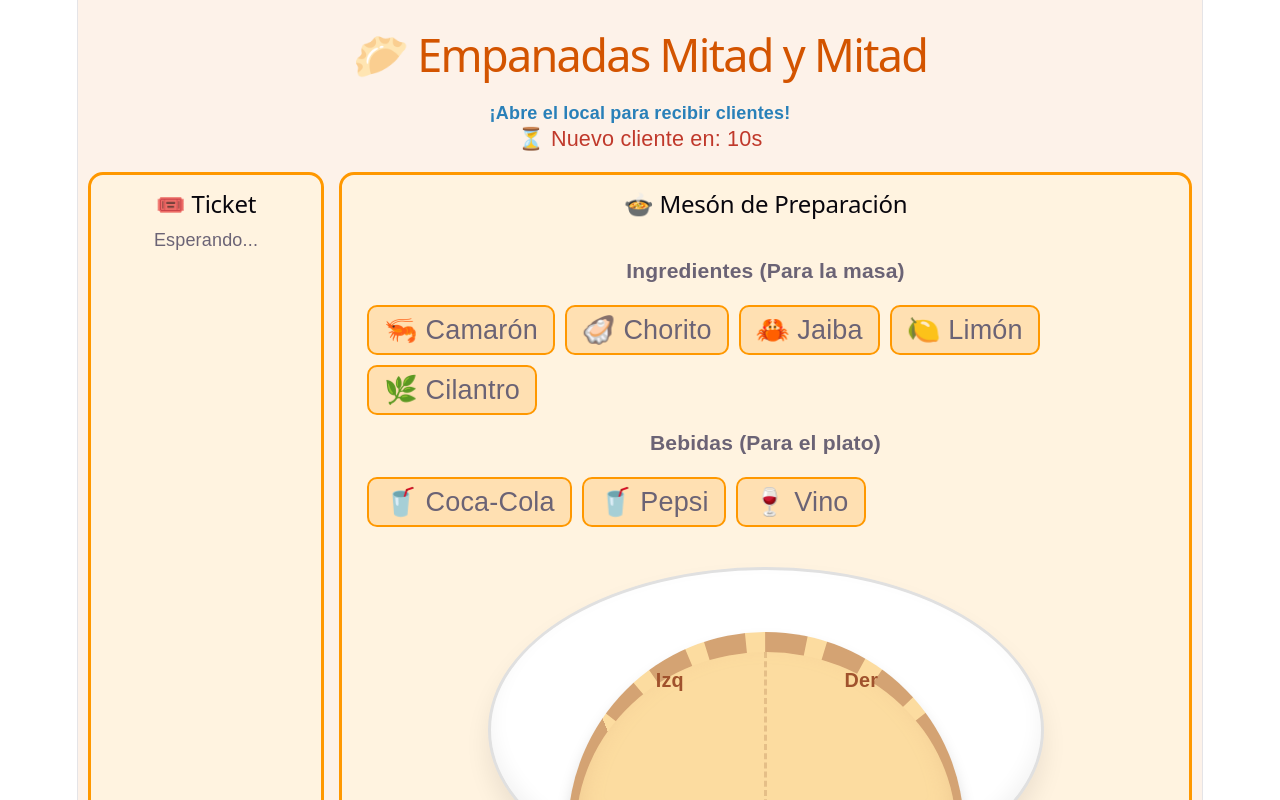
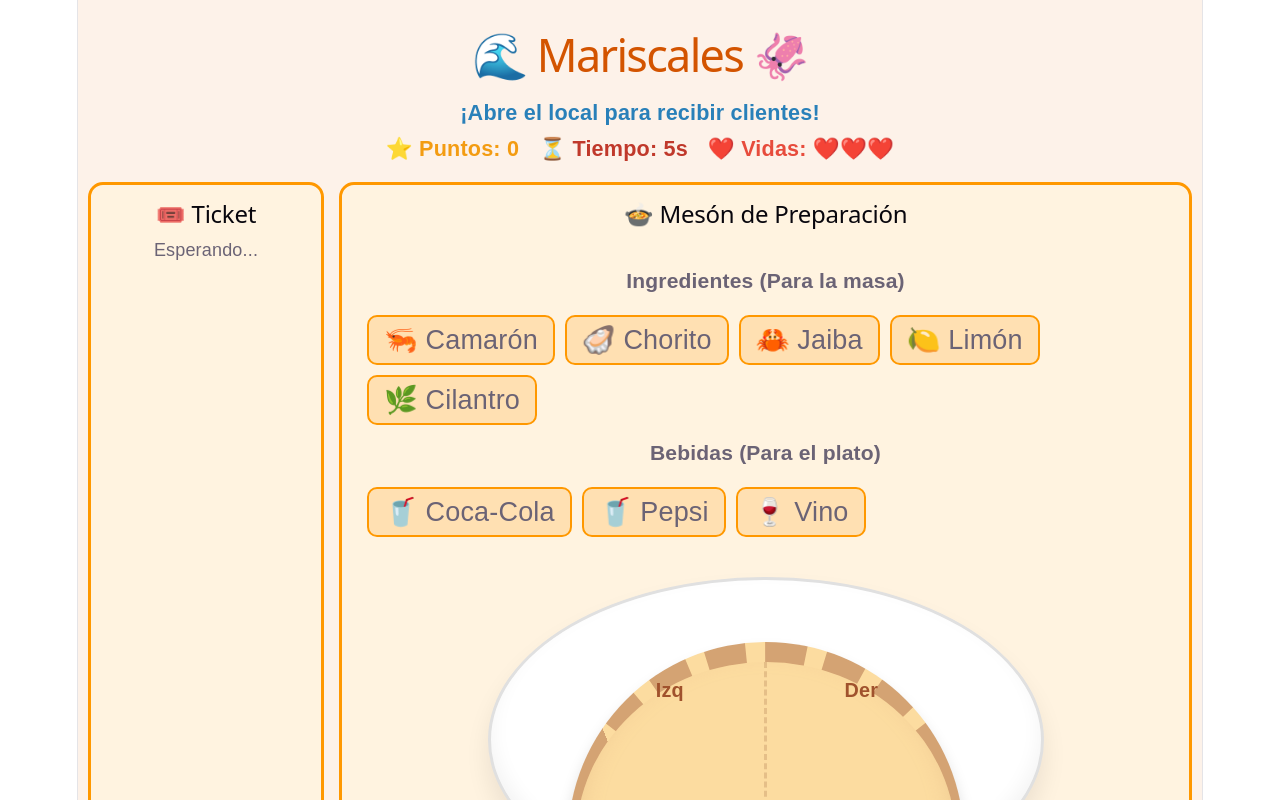
Before and after one commit to vnoram/mariscal, a React (Vite) app: page / in a window 1280 px wide. Shown: the top 800 px of the page. Built offline with nearby package versions, Linux system fonts and the light colour scheme; what mobile-drag-drop would draw is missing.

Commit message:
actualizacion v2.11

```diff
--- a/src/App.jsx
+++ b/src/App.jsx
@@ -8,74 +8,122 @@ const inventario = ['🦐 Camarón', '🦪 Chorito', '🦀 Jaiba', '🍋 Limón'
 const inventarioBebidas = ['🥤 Coca-Cola', '🥤 Pepsi', '🍷 Vino'];
 
 export default function App() {
+
   const [empanada, setEmpanada] = useState({ izquierda: [], derecha: [] });
-  const [bebidaPlato, setBebidaPlato] = useState(null); // Nuevo estado para el plato
+  const [bebidaPlato, setBebidaPlato] = useState(null);
   const [pedidoActual, setPedidoActual] = useState(null);
   const [mensaje, setMensaje] = useState("¡Abre el local para recibir clientes!");
-  const [contador, setContador] = useState(15);
+
+  // Tus estados originales recuperados al 100%
+  const [contador, setContador] = useState(10);
+  const [vidas, setVidas] = useState(3);
+  const [puntos, setPuntos] = useState(0); // RECUPERADO
+  const [juegoTerminado, setJuegoTerminado] = useState(false);
 
   const generarPedido = () => {
     const nuevoPedido = {
       izquierda: [inventario[Math.floor(Math.random() * inventario.length)]],
       derecha: [inventario[Math.floor(Math.random() * inventario.length)]],
-      bebida: inventarioBebidas[Math.floor(Math.random() * inventarioBebidas.length)] // El cliente pide bebida
+      bebida: inventarioBebidas[Math.floor(Math.random() * inventarioBebidas.length)]
     };
+
     setPedidoActual(nuevoPedido);
     setEmpanada({ izquierda: [], derecha: [] });
-    setBebidaPlato(null); // Limpiamos el plato
+    setBebidaPlato(null);
     setMensaje("¡Cliente nuevo en la mesa!");
   };
 
   useEffect(() => {
+    if (juegoTerminado) return;
     const timer = setInterval(() => setContador((c) => c - 1), 1000);
     return () => clearInterval(timer);
-  }, []);
+  }, [juegoTerminado]);
 
+// Cuando llega a 0 -> pierde vida y nuevo cliente
   useEffect(() => {
-    if (contador <= 0) {
+    // EL ARREGLO ESTÁ AQUÍ: Si el juego ya terminó, no dispares este evento
+    if (contador === 0 && !juegoTerminado) {
+      setVidas((v) => v - 1);
+      setMensaje("⏳ ¡Tiempo agotado! Perdiste una vida.");
       generarPedido();
-      setContador(15);
+      setContador(10);
     }
-  }, [contador]);
+  }, [contador, juegoTerminado]);
+
+  // Verifica si pierde
+  useEffect(() => {
+    if (vidas <= 0 && !juegoTerminado) { // Evita que se dispare múltiples veces
+      setJuegoTerminado(true);
+      setMensaje(`💀 Game Over. Te despidieron de la Picá. Lograste: ${puntos} Pts.`);
+      // Ya no forzamos el contador a 0 aquí para evitar el bucle
+    }
+  }, [vidas, puntos, juegoTerminado]);
 
   const agregarIngrediente = (item, lado) => {
+    if (juegoTerminado) return;
     setEmpanada(prev => ({ ...prev, [lado]: [...prev[lado], item] }));
   };
 
-  // Función exclusiva para agregar al plato
   const agregarBebida = (item) => {
+    if (juegoTerminado) return;
     setBebidaPlato(item);
   };
 
   const entregarPedido = () => {
-    if (!pedidoActual) return setMensaje("No hay clientes.");
+    if (juegoTerminado || !pedidoActual) return setMensaje("No hay clientes.");
 
     const esCorrecto =
       JSON.stringify(empanada.izquierda.sort()) === JSON.stringify(pedidoActual.izquierda.sort()) &&
       JSON.stringify(empanada.derecha.sort()) === JSON.stringify(pedidoActual.derecha.sort()) &&
-      bebidaPlato === pedidoActual.bebida; // Validamos que lleve la bebida correcta
-
-    setMensaje(esCorrecto ? "⭐⭐⭐⭐⭐ ¡Perfecto! Al cliente le encantó." : "❌ Pedido incorrecto...");
+      bebidaPlato === pedidoActual.bebida;
 
     if (esCorrecto) {
-      setPedidoActual(null);
-      setEmpanada({ izquierda: [], derecha: [] });
-      setBebidaPlato(null);
+        setPuntos((p) => p + 10); // RECUPERADO: Sumar puntos
+        setMensaje("⭐⭐⭐⭐⭐ ¡Perfecto! +10 Puntos");
+        setPedidoActual(null);
+        setEmpanada({ izquierda: [], derecha: [] });
+        setBebidaPlato(null);
+        setContador(10);
+        setTimeout(generarPedido, 1500);
+    } else {
+        setVidas((v) => v - 1);
+        setMensaje("❌ Pedido incorrecto... Perdiste una vida.");
     }
+  };
+
+  const reiniciarJuego = () => {
+    setVidas(3);
+    setContador(10);
+    setPuntos(0); // RECUPERADO: Reiniciar puntos
+    setJuegoTerminado(false);
+    setBebidaPlato(null);
+    generarPedido();
   };
 
   return (
     <div style={{ fontFamily: 'sans-serif', padding: '10px', backgroundColor: '#fdf2e9', minHeight: '100vh', boxSizing: 'border-box' }}>
       <header style={{ textAlign: 'center', marginBottom: '20px' }}>
-        <h1 style={{ color: '#d35400', fontSize: 'clamp(1.5rem, 5vw, 2.5rem)' }}>🥟 Empanadas Mitad y Mitad</h1>
-        <p style={{ fontWeight: 'bold', color: '#2980b9' }}>{mensaje}</p>
-        <p style={{ fontSize: "1.2rem", color: "#c0392b" }}>⏳ Nuevo cliente en: {contador}s</p>
+        <h1 style={{ color: '#d35400', fontSize: 'clamp(1.5rem, 5vw, 2.5rem)' }}>🌊 Mariscales 🦑</h1>
+        <p style={{ fontWeight: 'bold', color: '#2980b9', fontSize: '1.2rem' }}>{mensaje}</p>
+
+        {/* RECUPERADO: Marcador completo de Puntos, Vidas y Tiempo */}
+        <div style={{ display: 'flex', justifyContent: 'center', gap: '20px', fontSize: "1.2rem", marginTop: '10px', flexWrap: 'wrap' }}>
+          <span style={{ color: "#f39c12", fontWeight: 'bold' }}>⭐ Puntos: {puntos}</span>
+          <span style={{ color: "#c0392b", fontWeight: 'bold' }}>⏳ Tiempo: {contador}s</span>
+          <span style={{ color: "#e74c3c", fontWeight: 'bold' }}>❤️ Vidas: {"❤️".repeat(vidas > 0 ? vidas : 0)}</span>
+        </div>
+
+        {juegoTerminado && (
+          <button onClick={reiniciarJuego} style={{ marginTop: '15px', padding: '10px 20px', fontSize: '1.1rem', backgroundColor: '#2ecc71', color: 'white', border: 'none', borderRadius: '8px', cursor: 'pointer', fontWeight: 'bold' }}>
+            🔄 Volver a jugar
+          </button>
+        )}
       </header>
 
       <main style={{ display: 'flex', flexWrap: 'wrap', gap: '15px', justifyContent: 'center', maxWidth: '1200px', margin: '0 auto' }}>
         <Ticket pedidoActual={pedidoActual} />
 
-        <div style={{ flex: '2 1 400px', border: '3px solid #ff9800', padding: '15px', borderRadius: '15px', backgroundColor: '#fff3e0' }}>
+        <div style={{ flex: '2 1 400px', border: '3px solid #ff9800', padding: '15px', borderRadius: '15px', backgroundColor: '#fff3e0', opacity: juegoTerminado ? 0.6 : 1, pointerEvents: juegoTerminado ? 'none' : 'auto' }}>
           <h2>🍲 Mesón de Preparación</h2>
 
           <Inventario inventario={inventario} inventarioBebidas={inventarioBebidas} />
```
